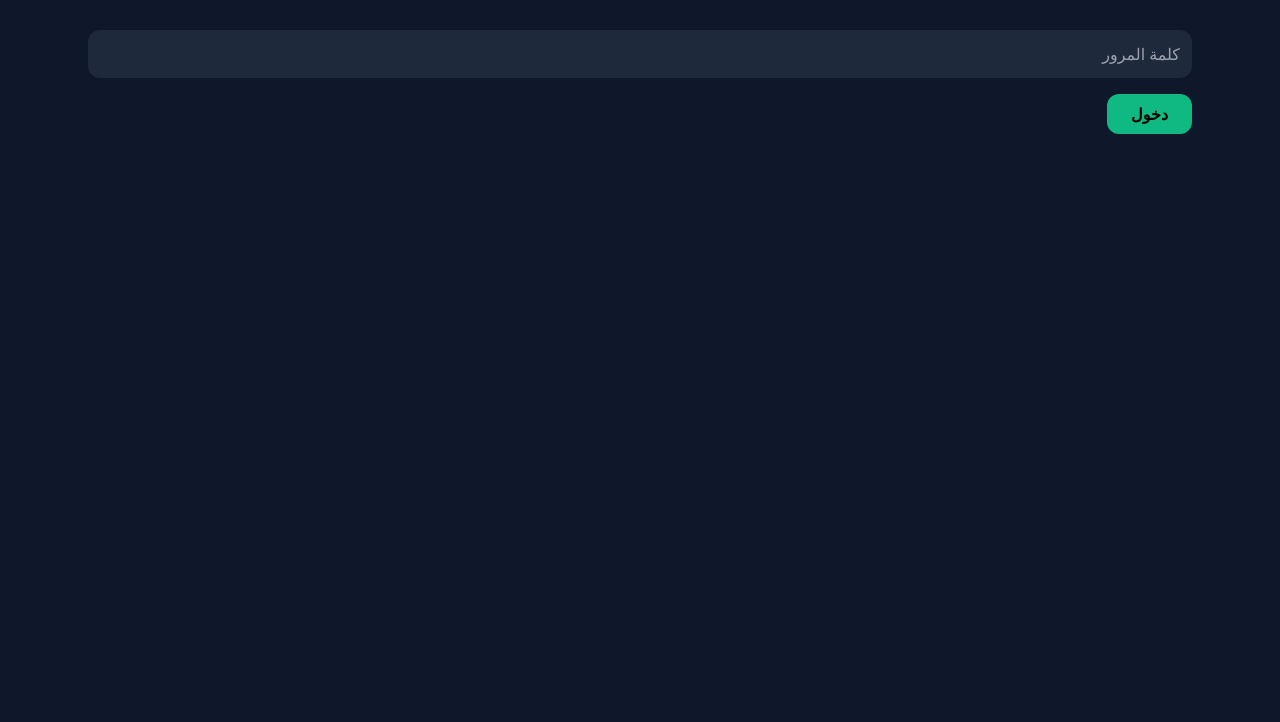
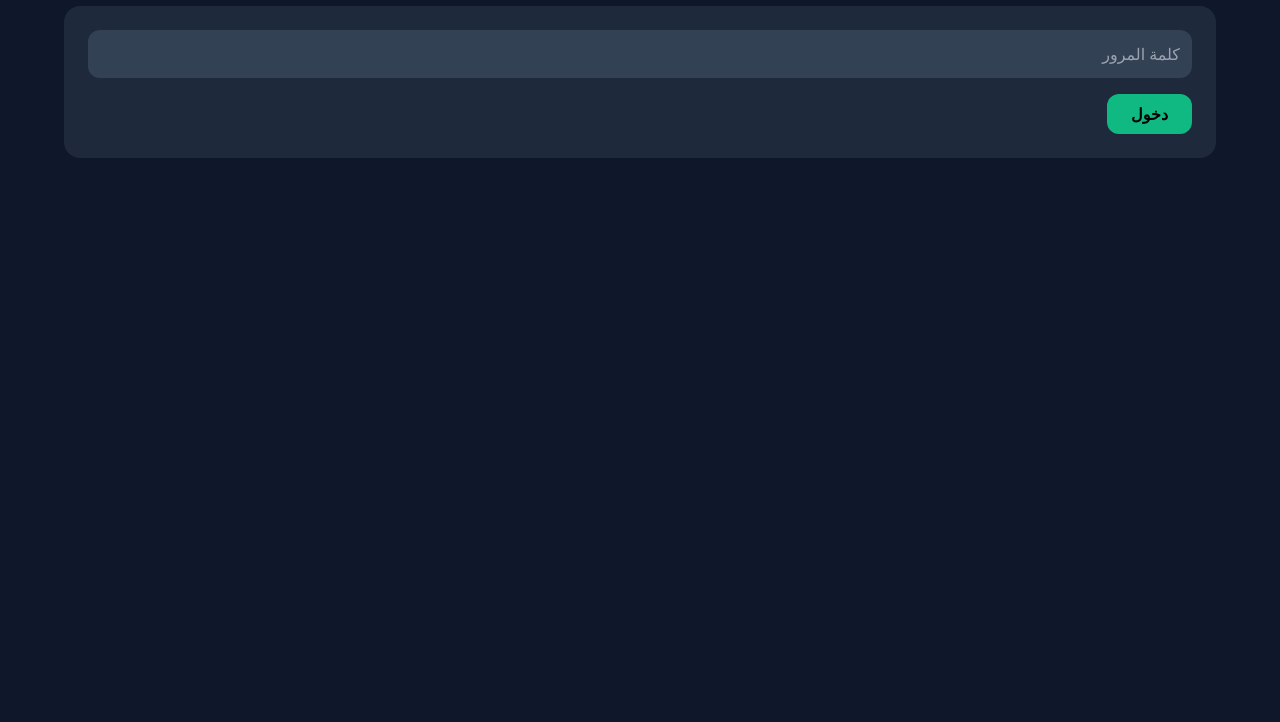
Before and after one commit to best-deal32/best-deal, a plain HTML site: page admin.html in a window 1280 px wide. Shown: the part 78-800 px from the top of the page. Drawn offline with nearby package versions, Linux system fonts and the light colour scheme.

Commit message:
admin.html

```diff
--- a/admin.html
+++ b/admin.html
@@ -11,8 +11,8 @@
 <body class="p-6">
     <div class="max-w-6xl mx-auto">
         <h1 class="text-3xl font-black mb-6 text-emerald-500">لوحة تحكم المشرف</h1>
-        <div id="login-area" class="glass p-6 rounded-2xl">
-            <input type="password" id="admin-pass" placeholder="كلمة المرور" class="bg-slate-800 p-3 rounded-xl text-white w-full mb-4">
+        <div id="login-area" class="bg-slate-800 p-6 rounded-2xl">
+            <input type="password" id="admin-pass" placeholder="كلمة المرور" class="bg-slate-700 p-3 rounded-xl text-white w-full mb-4">
             <button onclick="adminLogin()" class="bg-emerald-500 text-black px-6 py-2 rounded-xl font-bold">دخول</button>
         </div>
         <div id="admin-panel" class="hidden space-y-6">
@@ -51,7 +51,7 @@
                             <p><strong>المبلغ:</strong> $${d.amount}</p>
                             <p><strong>التاريخ:</strong> ${new Date(d.created_at).toLocaleString()}</p>
                         </div>
-                        <img src="${d.receipt_image_url}" class="max-h-32 rounded-lg shadow-md" onclick="window.open(this.src)">
+                        <img src="${d.receipt_image_url}" class="max-h-32 rounded-lg shadow-md cursor-pointer" onclick="window.open(this.src)">
                     </div>
                     <div class="flex gap-3 mt-4">
                         <button onclick="approveDeposit('${d.id}', ${d.amount}, '${d.user_id}')" class="bg-emerald-600 px-4 py-2 rounded-xl">قبول</button>
```
